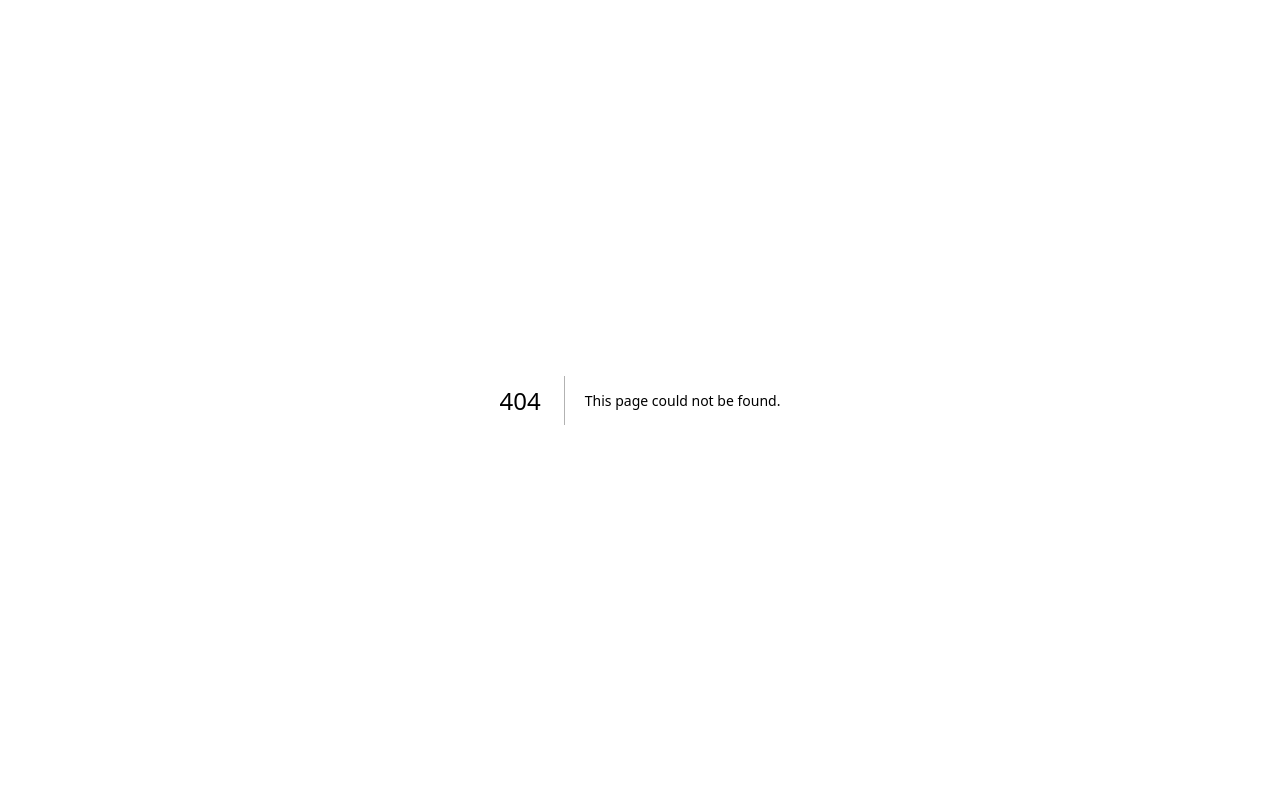
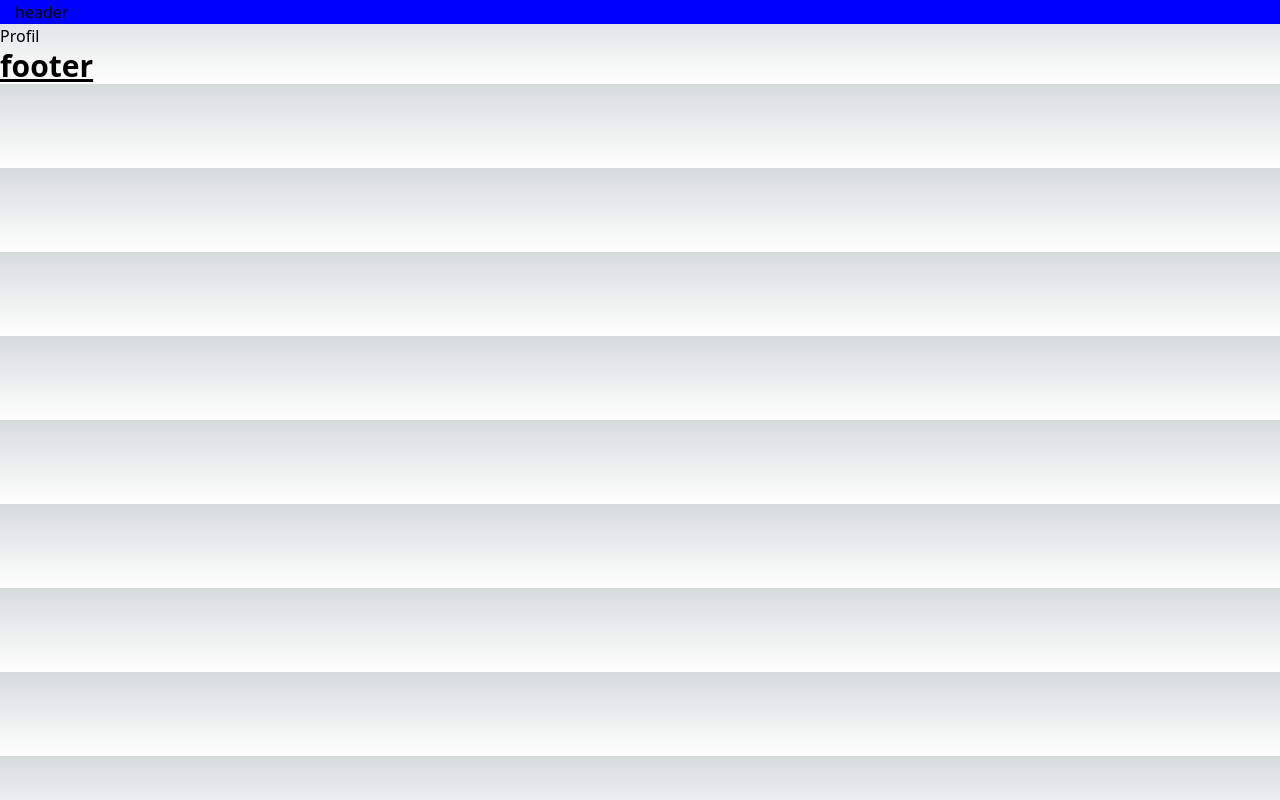
Before and after one commit to doppant/belajar-nextjs, a Next.js app in the folder sanber_nextjs/: page /profil in a window 1280 px wide. Before the commit this address had no page. Built offline with nearby package versions, Linux system fonts and the light colour scheme.

Commit message:
tugas 5: layout(home, profil), profil page

```diff
--- /dev/null
+++ b/sanber_nextjs/layout/index.js
@@ -0,0 +1,12 @@
+import Header from "@/components/header";
+import Footer from "@/components/footer";
+
+export default function Layout({ children }) {
+  return (
+    <div>
+      <Header />
+      {children}
+      <Footer />
+    </div>
+  );
+}
--- a/sanber_nextjs/pages/index.js
+++ b/sanber_nextjs/pages/index.js
@@ -4,6 +4,7 @@ import { Inter } from "next/font/google";
 import styles from "@/styles/Home.module.css";
 import Header from "@/components/header";
 import Footer from "@/components/footer";
+import Layout from "@/layout";
 
 const inter = Inter({ subsets: ["latin"] });
 
@@ -23,8 +24,7 @@ export default function Home() {
             <code className={styles.code}>pages/index.js</code>&nbsp;
             <code className="font-XL">Learning by Doing</code>
           </p>
-          <Header />
-          <Footer />
+          <Layout>Home</Layout>
           <div>
             <a
               href="https://vercel.com?utm_source=create-next-app&utm_medium=default-template&utm_campaign=create-next-app"
--- /dev/null
+++ b/sanber_nextjs/pages/profil.js
@@ -0,0 +1,9 @@
+import Layout from "@/layout";
+
+export default function Profil({ children }) {
+  return (
+    <Layout>
+      <p>Profil</p>
+    </Layout>
+  );
+}
```
